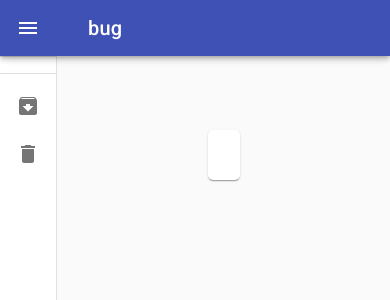
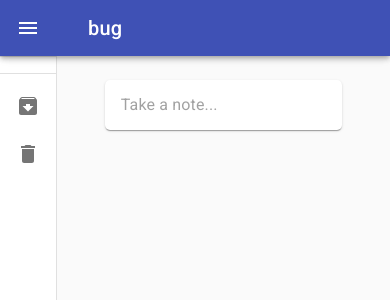
Before and after one commit to cookieinmind/keep-clone, a React (Create React App) app: page /bug in a window 390 px wide. Shown: the top 300 px of the page. Built offline with nearby package versions, Linux system fonts and the light colour scheme.

Commit message:
Improved responsiveness
- Input field is now responsive

```diff
--- a/src/App.tsx
+++ b/src/App.tsx
@@ -1,27 +1,29 @@
 import React from "react";
 import Layout from "./layout/Layout";
 import InputField from "./inputFields/InputField";
-import { Container, makeStyles } from "@material-ui/core";
+import { Box, makeStyles } from "@material-ui/core";
 import NoteList from "./NoteList/NoteList";
 import { useServerContext } from "./context/ServerContext";
 import { Route, Switch } from "react-router-dom";
 import { useEffect } from "react";
 
 const useStyles = makeStyles({
-  container: {
-    height: "100vh",
+  root: {
+    display: "flex",
+    flexDirection: "column",
+    gap: "3rem",
+    justifyContent: "center",
   },
 });
 
 function App() {
-  const styles = useStyles();
+  const classes = useStyles();
 
   const { notes, deleteNote, archiveNote } = useServerContext();
 
   useEffect(() => console.log("this app is running with local storage"), []);
 
   return (
-    <Container className={styles.container}>
     <Layout>
       <Switch>
         {/* Status */}
@@ -34,16 +36,18 @@ function App() {
         </Route>
         {/* Tags */}
         <Route path="/:tag?">
+          <Box className={classes.root}>
             <InputField />
+
             <NoteList
               notes={notes}
               deteleteNote={deleteNote}
               archiveNote={archiveNote}
             />
+          </Box>
         </Route>
       </Switch>
     </Layout>
-    </Container>
   );
 }
 
--- a/src/inputFields/FullInput.tsx
+++ b/src/inputFields/FullInput.tsx
@@ -8,17 +8,7 @@ import { Tag } from "../models/tag";
 import TextField from "./TextField";
 
 const useStyles = makeStyles({
-  inputsContainer: {
-    width: "100%",
-    display: "flex",
-    height: "auto",
-    flexDirection: "column",
-    alignItems: "flex-end",
-    gap: "0.5rem",
-    borderRadius: "5px",
-  },
   root: {
-    width: "100%",
     display: "flex",
     height: "auto",
     minHeight: "100px",
@@ -27,6 +17,15 @@ const useStyles = makeStyles({
     padding: "1rem 1rem",
     gap: "1.5rem",
     gridColumn: "4/10",
+    borderRadius: "5px",
+  },
+  inputsContainer: {
+    width: "100%",
+    display: "flex",
+    height: "auto",
+    flexDirection: "column",
+    alignItems: "flex-end",
+    gap: "0.5rem",
     borderRadius: "5px",
   },
   footer: {
--- a/src/inputFields/InputField.tsx
+++ b/src/inputFields/InputField.tsx
@@ -6,11 +6,22 @@ import { Note } from "../models/note";
 import { useServerContext } from "../context/ServerContext";
 import { Tag } from "../models/tag";
 import { useParams } from "react-router-dom";
+import { Grid, makeStyles } from "@material-ui/core";
+
+const useStyles = makeStyles((props) => {
+  return {
+    root: {
+      width: "100%",
+      justifyContent: "center",
+    },
+  };
+});
 
 export interface InputFieldProps {}
 
 const InputField: React.FunctionComponent<InputFieldProps> = () => {
   //Variables
+  const classes = useStyles();
   const [isInputFocused, setIsInputFocused] = useState(false);
 
   const serverContext = useServerContext();
@@ -71,20 +82,14 @@ const InputField: React.FunctionComponent<InputFieldProps> = () => {
     return cleanNote;
   };
 
-  //Styles
-  const containerStyles = {
-    display: "grid",
-    gridTemplateColumns: "repeat(12, 1fr)",
-    padding: "50px 100px",
-  };
-
   return (
-    <div style={containerStyles}>
+    <Grid container className={classes.root}>
       {/* <FullInput
         isInputFocused={isInputFocused}
         setIsInputFocused={handleChangeOfInput}
         addNote={handleSubmition}
       /> */}
+      <Grid item xs={10} sm={8} md={6} lg={4}>
         {isInputFocused ? (
           <FullInput
             isInputFocused={isInputFocused}
@@ -97,7 +102,8 @@ const InputField: React.FunctionComponent<InputFieldProps> = () => {
             setIsInputFocused={handleChangeOfInput}
           />
         )}
-    </div>
+      </Grid>
+    </Grid>
   );
 };
 
```
Lines whose indentation alone changed are shown as unchanged.
